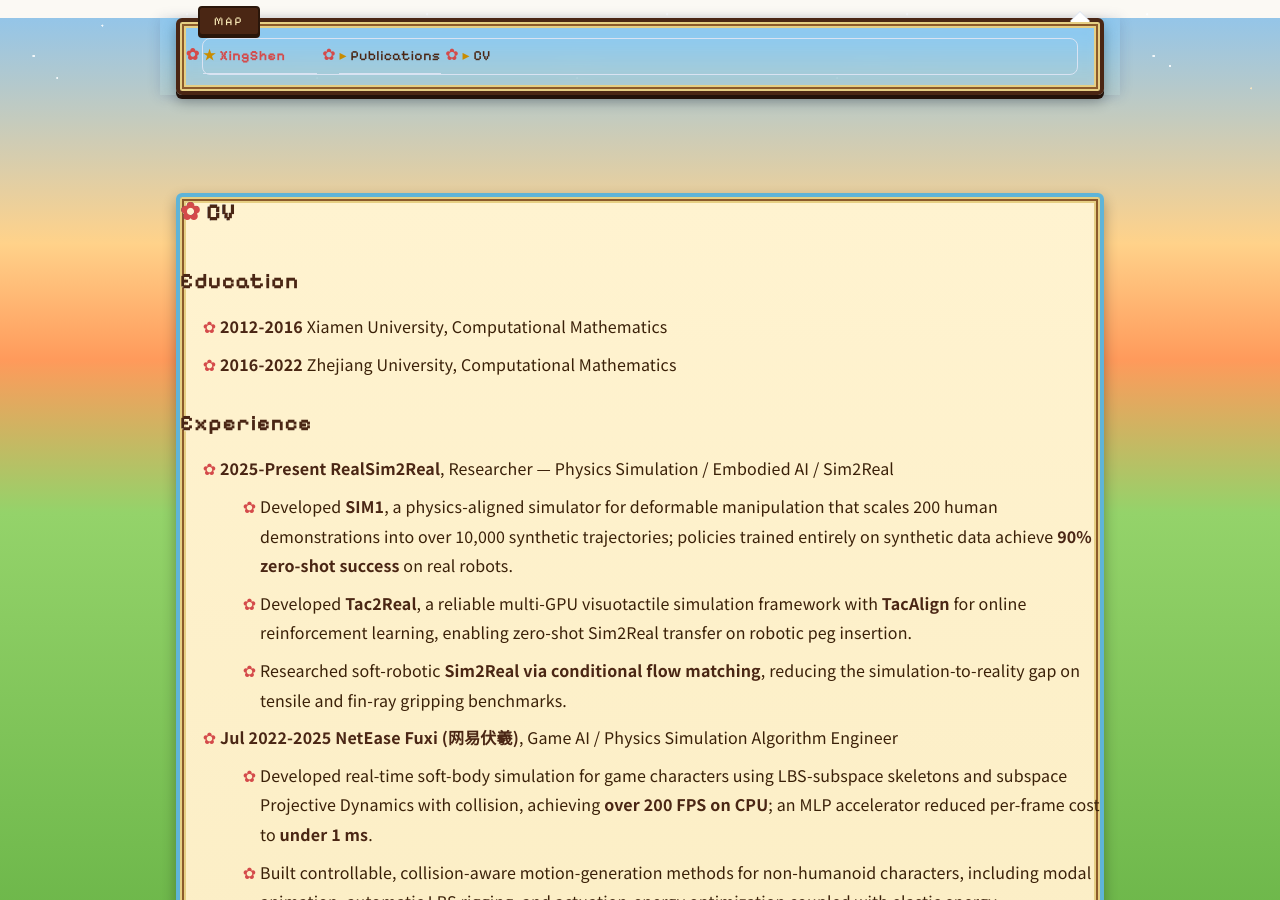
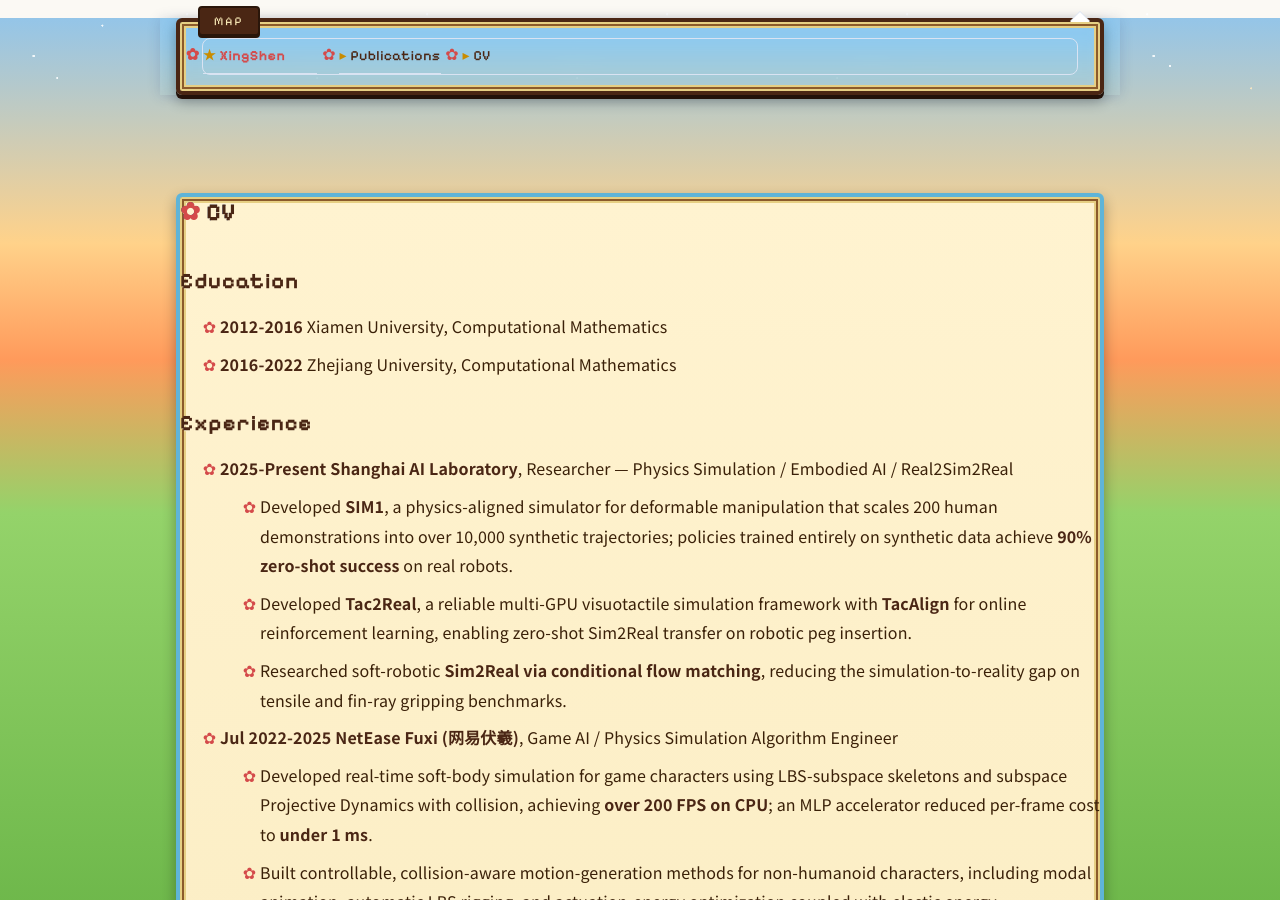
Before and after one commit to Xingbaji/xingbaji.github.io, a Jekyll site: the page built from _pages/cv.md, in a window 1280 px wide and 900 px high. Built offline with Jekyll 4.4.1, drawn with Linux system fonts in a browser that asks for light colours; some web fonts are replaced.

Commit message:
Correct affiliation and Real2Sim2Real focus

```diff
--- a/_pages/cv.md
+++ b/_pages/cv.md
@@ -16,7 +16,7 @@ Education
 
 Experience
 ======
-- **2025-Present** **RealSim2Real**, Researcher — Physics Simulation / Embodied AI / Sim2Real
+- **2025-Present** **Shanghai AI Laboratory**, Researcher — Physics Simulation / Embodied AI / Real2Sim2Real
   - Developed **SIM1**, a physics-aligned simulator for deformable manipulation that scales 200 human demonstrations into over 10,000 synthetic trajectories; policies trained entirely on synthetic data achieve **90% zero-shot success** on real robots.
   - Developed **Tac2Real**, a reliable multi-GPU visuotactile simulation framework with **TacAlign** for online reinforcement learning, enabling zero-shot Sim2Real transfer on robotic peg insertion.
   - Researched soft-robotic **Sim2Real via conditional flow matching**, reducing the simulation-to-reality gap on tensile and fin-ray gripping benchmarks.
```
Also changed, not shown: _pages/about.md (+1 -1 lines), _pages/contact.md (+1 -1 lines).
